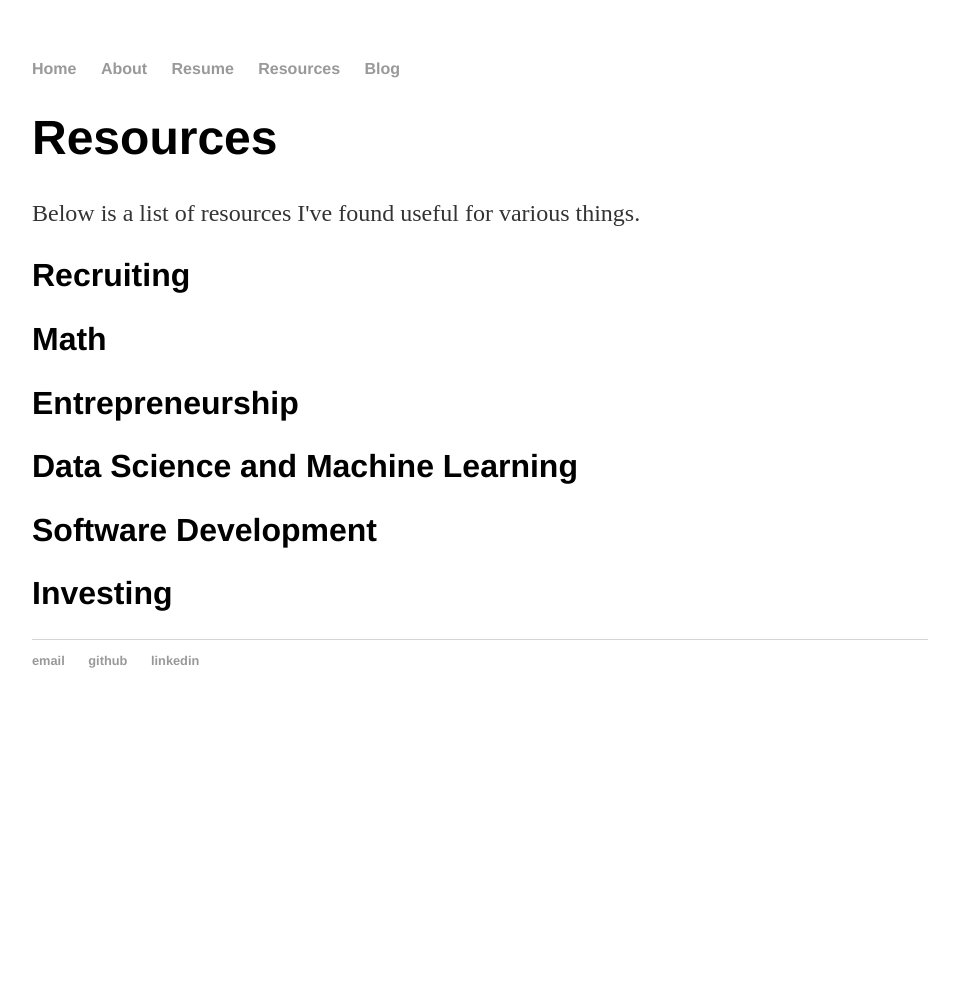
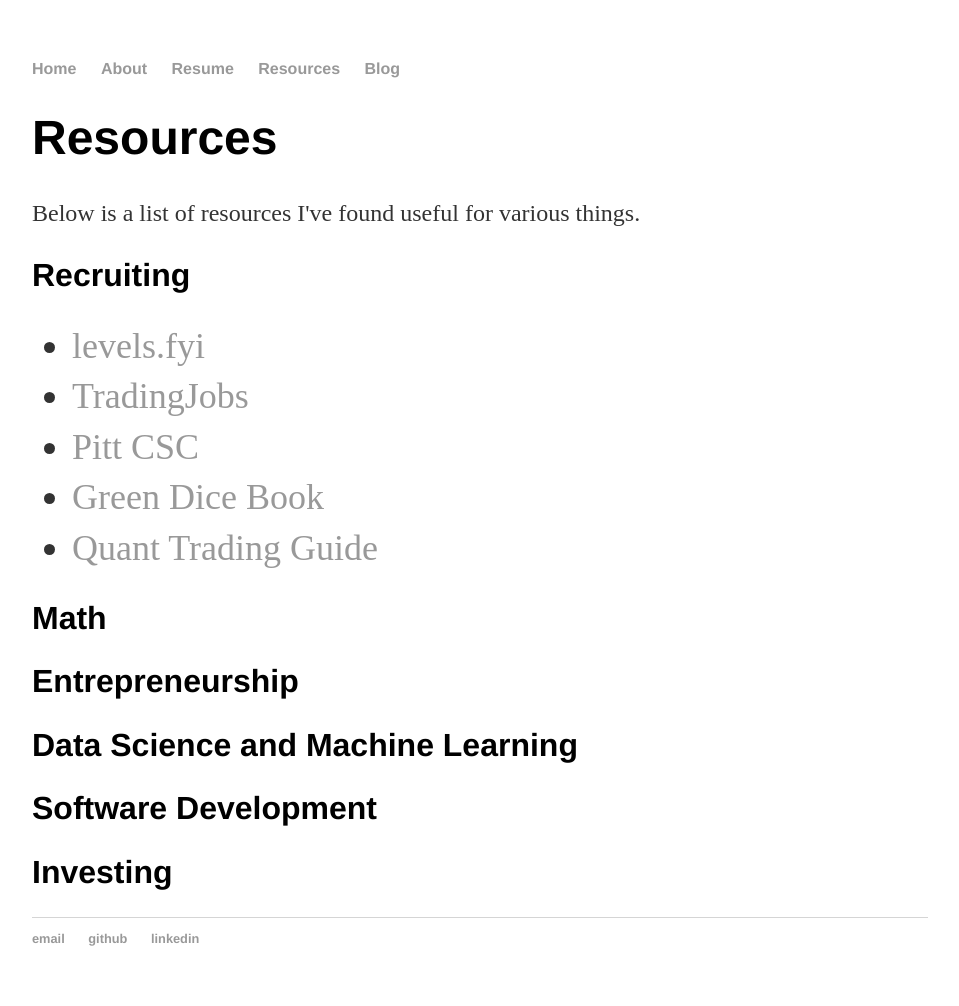
Before and after one commit to avyukd/avyukd.github.io, a Jekyll site: the page built from resources/index.html, in a window 1280 px wide. Shown: the whole page, without its empty margins (160-1119 px from the left). Built offline with Jekyll 4.4.1, drawn with Linux system fonts in a browser that asks for light colours; before the commit the page ends 900 px from its top, so only the background shows below that.

Commit message:
adding to resources + fixing styling

```diff
--- a/css/main.css
+++ b/css/main.css
@@ -39,6 +39,12 @@
     color: #333;
 }
 
+.blurb ul, .blurb ol, .blurb li {
+    font-size: 1.5em;
+    line-height: 1.4em;
+    color: #333;
+}
+
 footer {
     border-top: 1px solid #d5d5d5;
     font-size: .8em;
--- a/resources/index.html
+++ b/resources/index.html
@@ -6,6 +6,13 @@
 	<h1>Resources</h1>
 	<p>Below is a list of resources I've found useful for various things.</p>
 	<h2>Recruiting</h2>
+	<ul>
+		<li><a href="https://www.levels.fyi/internships/?track=Software%20Engineer">levels.fyi</a></li>
+		<li><a href="https://tradingjobs.net/jobs?job_type=internship&description=2021">TradingJobs</a></li>
+		<li><a href="https://github.com/pittcsc/Summer2022-Internships">Pitt CSC</a></li>
+		<li><a href="https://usermanual.wiki/Document/Practical20Guide20To20Quantitative20Finance20Interview.604244935.pdf">Green Dice Book</a></li>
+		<li><a href="files/quant_trading_guide_v2">Quant Trading Guide</a></li>
+	</ul>
 	<h2>Math</h2>
 	<h2>Entrepreneurship</h2>
 	<h2>Data Science and Machine Learning</h2>
```
Also changed, not shown: 1 other file.
